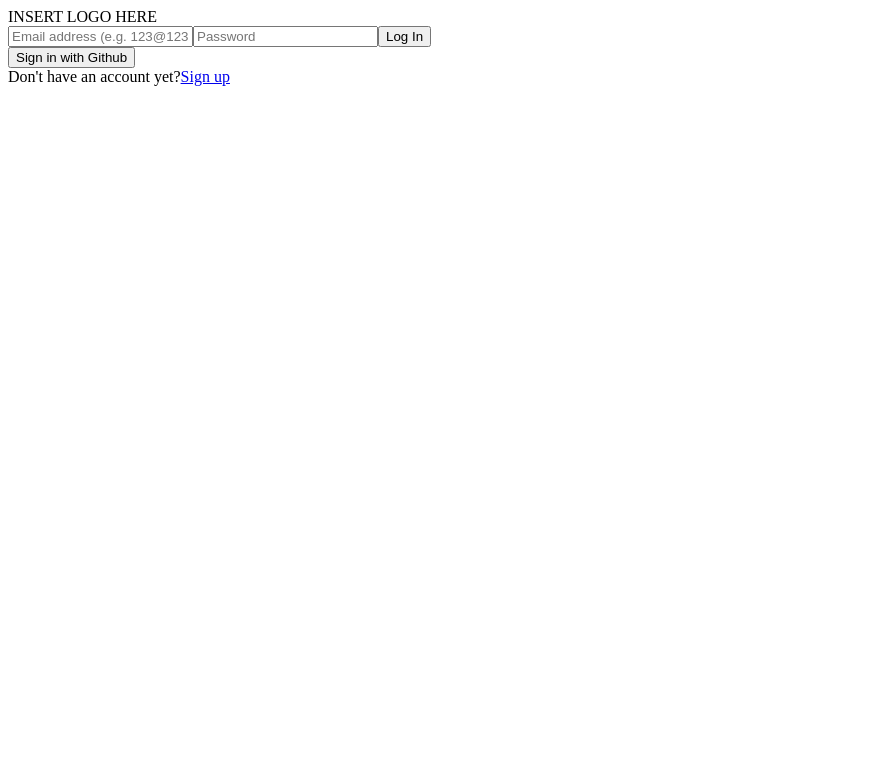
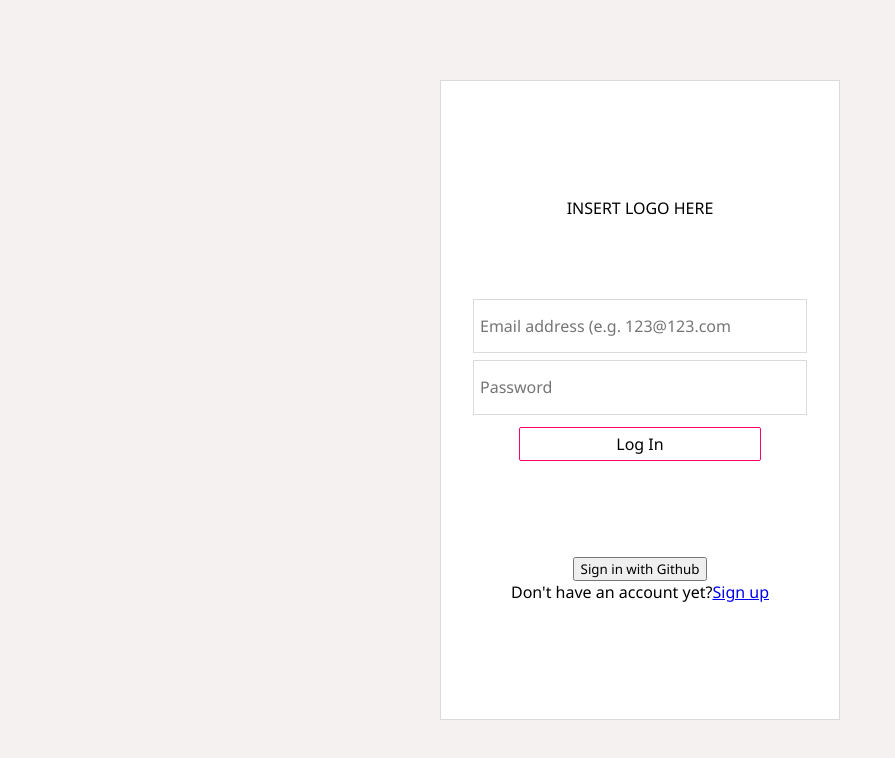
Before and after one commit to Lucid-Wallet/lucid-wallet, a React (Create React App) app in the folder client/: page / in a window 1280 px wide. Shown: the top 758 px of the page, without its empty margins (0-895 px from the left). Built offline with nearby package versions, Linux system fonts and the light colour scheme.

Commit message:
Added basic CSS to login page
co-authored-by: Guo Hong Wu <guohongwu7012@gmail.com>, Nathan Lovell <the.nathan.lovell@gmail.com>, Nevruz Olmez <nevruzolmez@gmail.com>, Travis Lovis <tlovis@mail.com>

```diff
--- a/client/src/App.tsx
+++ b/client/src/App.tsx
@@ -2,9 +2,11 @@ import React from 'react';
 import { BrowserRouter, Route, Routes } from 'react-router-dom';
 
 
+import './assets/css/app.css'
 import './assets/css/login.css'
 
 import Login from './components/auth/Login';
+
 
 
 const App = () => {
--- /dev/null
+++ b/client/src/assets/css/app.css
@@ -0,0 +1,12 @@
+@import url('https://fonts.googleapis.com/css?family=Noto+Sans:200,300,400,500,600,700,800,900&display=swap');
+
+* {
+  box-sizing: border-box;
+  font-family: 'Noto Sans', sans-serif;
+}
+body {
+  width: 100vw;
+  height: 100vh;
+  padding: 0;
+  margin: 0;
+}
--- a/client/src/assets/css/login.css
+++ b/client/src/assets/css/login.css
@@ -0,0 +1,63 @@
+.loginPageCx {
+  width: 100%;
+  height: 100vh;
+
+  display: flex;
+  justify-content: center;
+  align-items: center;
+  background-color: rgb(246, 241, 241);
+}
+
+.loginContentCx{
+
+  width: 25em;
+  height: 40em;
+
+  display: flex;
+  flex-direction: column;
+  justify-content: center;
+  align-items: center;
+
+  border: 1px solid rgb(219,219,219);
+  background-color: white;
+}
+
+.loginFieldCx {
+  margin: 5em;
+  display: flex;
+  flex-direction: column;
+  align-items: center;
+  gap: 0.4em;
+}
+
+.loginText {
+  all: unset;
+  border: 1px solid rgb(219,219,219);
+  min-height: 2.5em;
+  min-width: 20em;
+  padding: 0.4em;
+}
+
+.loginButton {
+  all: unset;
+  border: none;
+  margin: 0.4em 0em 1em 0em;
+
+  text-align: center;
+
+  min-height: 2em;
+  width: 15em;
+  transition: 0.5s;
+
+  border-radius: 2px;
+  border: 1px solid #ff006f;
+}
+
+.loginButton:hover {
+
+  min-height: 2em;
+  width: 15em;
+  color: rgb(219,219,219);
+  border: none;
+  background: linear-gradient(to right, #9e5fbb, #ff006f);
+}
--- a/client/src/components/auth/Login.tsx
+++ b/client/src/components/auth/Login.tsx
@@ -1,5 +1,3 @@
-"use strict";
-
 import React from 'react';
 import { Link } from 'react-router-dom';
 
@@ -8,11 +6,11 @@ const Login = () => {
   return (
     <div className='loginPageCx'>
       <div className='loginContentCx'>
-        <div>INSERT LOGO HERE</div>
+        <div className='logoCx'>INSERT LOGO HERE</div>
         <div className='loginFieldCx'>
           <input className='loginText' type='text' placeholder='Email address (e.g. 123@123.com'></input>
           <input className='loginText' type='text' placeholder='Password'></input>
-          <button id='loginButton'>Log In</button>
+          <button className='loginButton'>Log In</button>
         </div>
         <div className='loginOptionsCx'>
           <button className='oAuthButton'>Sign in with Github</button>
```
